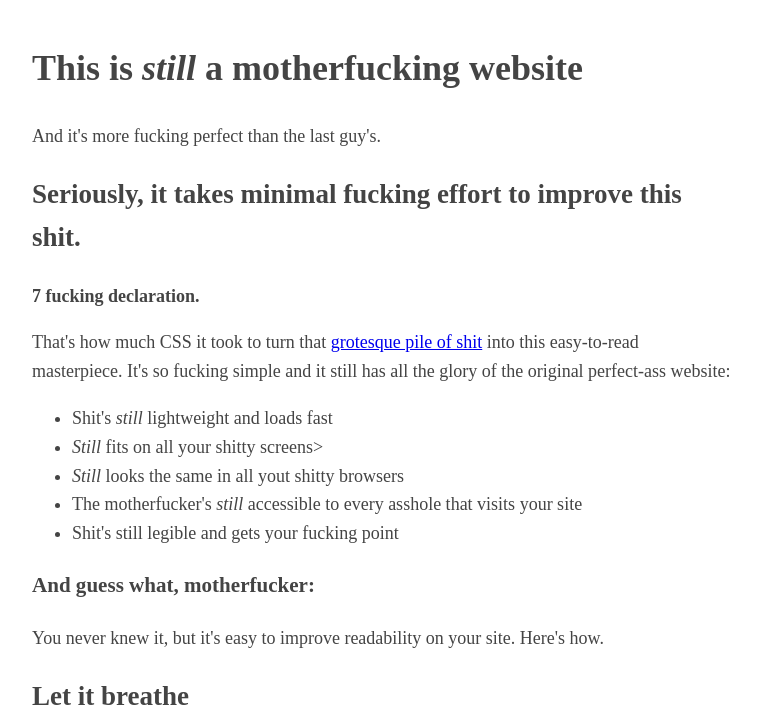
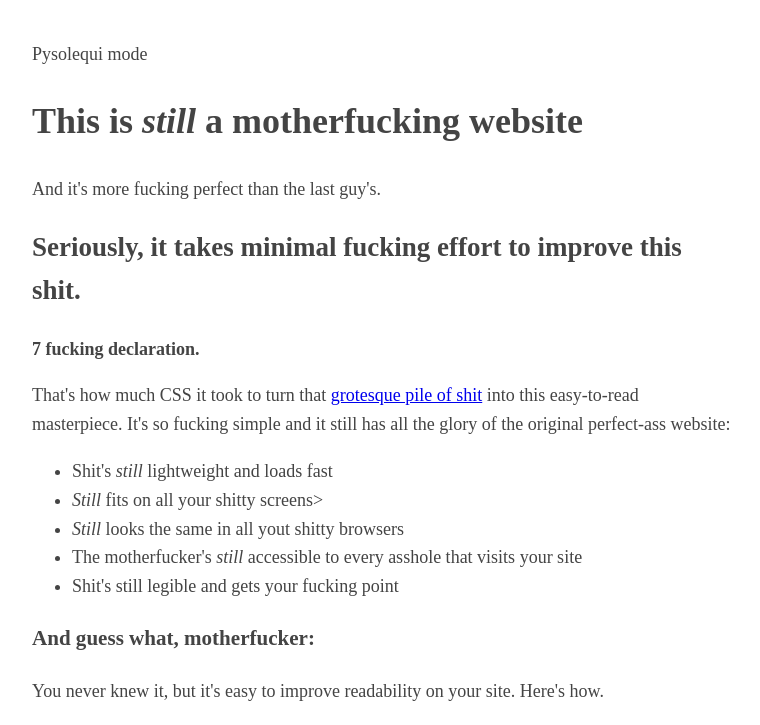
Before and after one commit to CarlosCana/bettermotherfuckingwebsite-clone, a plain HTML site: page index.html in a window 1280 px wide. Shown: the top 725 px of the page, without its empty margins (258-1018 px from the left). Drawn offline with Linux system fonts and the light colour scheme.

Commit message:
Psycho mode button added

```diff
--- a/index.html
+++ b/index.html
@@ -6,6 +6,8 @@
 	<link rel="stylesheet" type="text/css" href="styles.css">
 </head>
 <body>
+<span class = "button">Pysolequi mode</span>
+
 <h1>This is <i>still</i> a motherfucking website</h1>
 <aside>And it's more fucking perfect than the last guy's.</aside>
 
```
